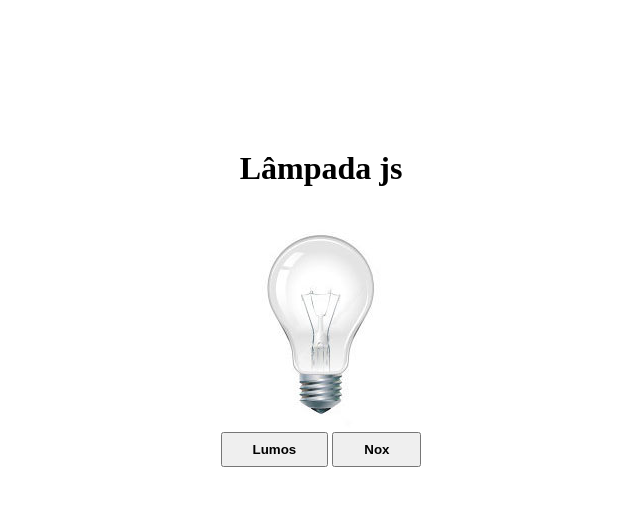
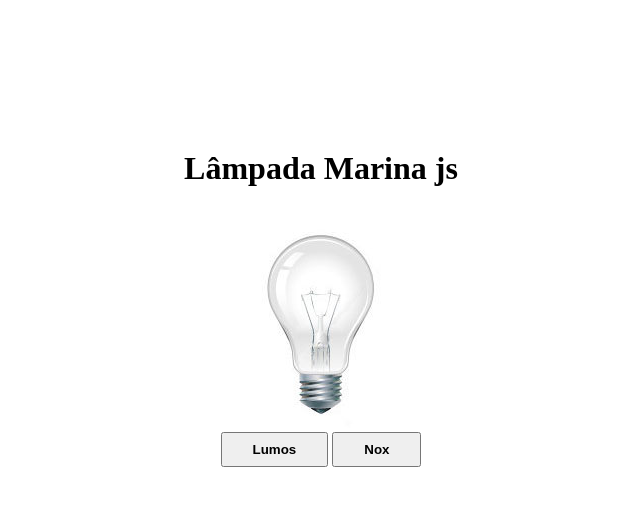
Before and after one commit to amarinafroes/Luz, a plain HTML site: page index.html in a window 1280 px wide. Shown: the whole page, without its empty margins (319-959 px from the left). Drawn offline with Linux system fonts and the light colour scheme.

Commit message:
mudando titulos

```diff
--- a/index.html
+++ b/index.html
@@ -6,10 +6,10 @@
     <meta name="viewport" content="width=device-width, initial-scale=1.0">
     <link rel="stylesheet" href="./css/style.css">
 
-    <title>Lâmpada</title>
+    <title>Lâmpada da Marina</title>
 </head>
 <body>
-    <h1>Lâmpada js</h1>
+    <h1>Lâmpada Marina js</h1>
     <div id="imagem">
         <img src="./img/desligada.jpg" alt="">
     </div>
```
